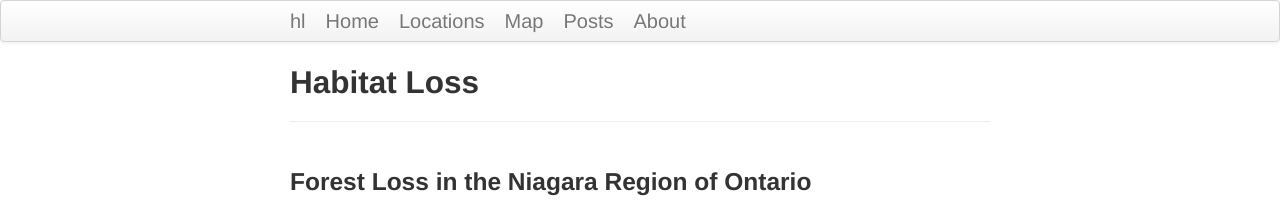
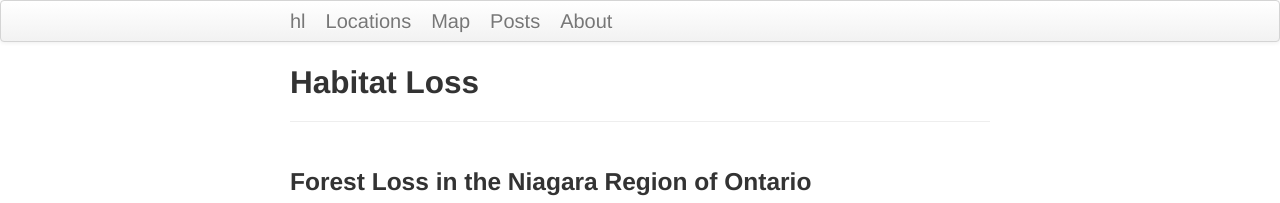
Before and after one commit to freewillco/hl, a Jekyll site: the page built from index.md, in a window 1280 px wide. Shown: the top 203 px of the page. Built offline with Jekyll 4.4.1, drawn with Linux system fonts in a browser that asks for light colours.

Commit message:
Remove home link, which was provided in github.io

```diff
--- a/_includes/navbar.html
+++ b/_includes/navbar.html
@@ -1,4 +1,3 @@
-<a class="brand" href="/">Home</a>
 <a class="brand" href="/locations">Locations</a>
 <a class="brand" href="/map">Map</a>
 <a class="brand" href="/posts">Posts</a>
```
